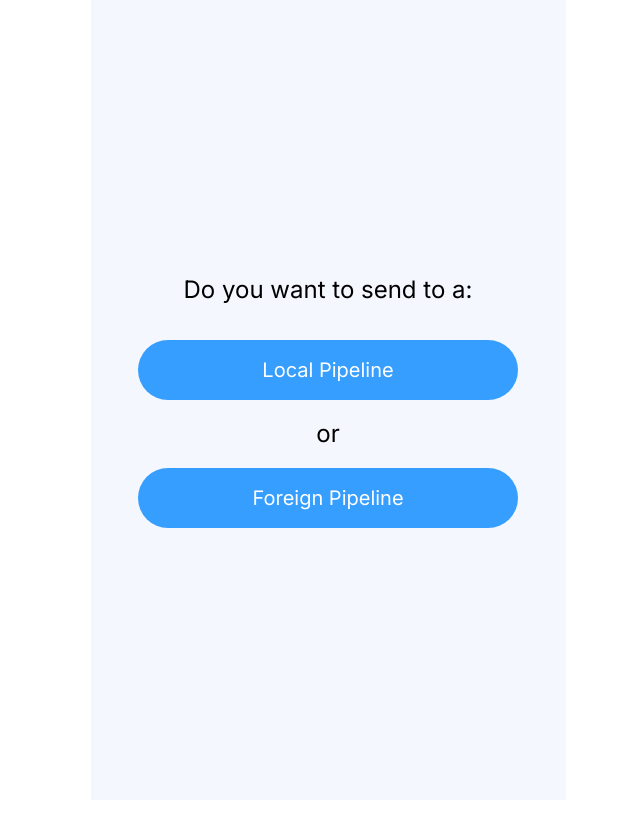
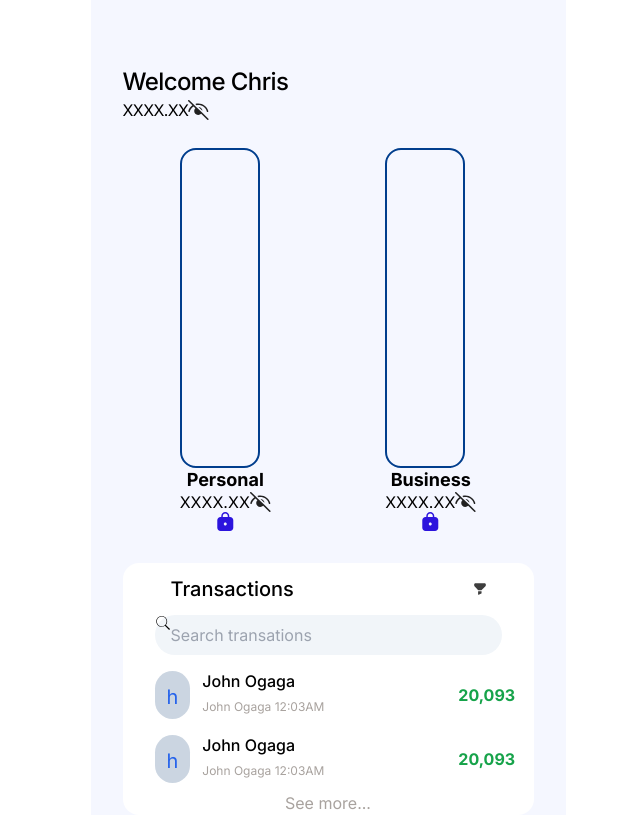
Before and after one commit to Emmakin/Pipeline, a React (Vite) app: page / in a window 1280 px wide. Shown: the whole page, without its empty margins (312-952 px from the left). Built offline with nearby package versions, Linux system fonts and the light colour scheme.

Commit message:
add the eye feature

```diff
--- a/src/App.jsx
+++ b/src/App.jsx
@@ -5,7 +5,7 @@ import Login from "./pages/signUp-Login/Login.jsx";
 import WelcomePage from "./pages/homePage/WelcomePage.jsx";
 import Error from "./components/Error.jsx";
 import PipeAmount from "./components/PipeAmount.jsx";
-import PipelineUnit from "./components/Pipe.jsx";
+import PipelineUnit from "./components/PipeUnit.jsx";
 
 function App() {
   return (
@@ -20,10 +20,10 @@ function App() {
       {/* <NewPasswordCreated /> */}
       {/* <Pipe /> */}
       {/* <Test /> */}
-      <MyRoutes />
+      {/* <MyRoutes /> */}
       {/* <PipeAmount /> */}
       {/* <PipelineUnit /> */}
-      {/* <WelcomePage /> */}
+      <WelcomePage />
       {/* <Loading /> */}
       {/* <WelcScreen /> */}
     </div>
--- a/src/components/HeadAmount.jsx
+++ b/src/components/HeadAmount.jsx
@@ -1,13 +1,20 @@
 import React from 'react'
+import { useState } from 'react';
 import Vector from "../assets/Vector.svg"
 
 const HeadAmount = ({title,amount}) => {
+  const [showHeadAmount, setShowHeadAmount] = useState(false);
+
+  const toggleAmount = () => {
+   setShowHeadAmount(!showHeadAmount);
+  };
+
   return (
     <div className='flex flex-col '>
         <span >{title}</span>
         <div className='flex flex-row'>
-          <span className='text-base font-normal leading-5 text-left'>{amount}</span>
-          <img src={Vector} alt='view'/>
+          <span className='text-base font-normal leading-5 text-left'>{showHeadAmount ? amount : "XXXX.XX"}</span>
+          <img onClick={toggleAmount} src={Vector} alt='view'/>
         </div>
     </div>
   )
--- a/src/components/PipeAmount.jsx
+++ b/src/components/PipeAmount.jsx
@@ -1,20 +1,27 @@
 import React from 'react'
+import { useState } from 'react'
 import Vector from '../assets/Vector.svg'
 import Padlock from '../assets/padlock.svg'
 
+
+
 const PipeAmount = ({pTitle, pAmount}) => {
+ const [showAmount, setShowAmount] = useState(false);
+
+ const toggleAmount = () => {
+  setShowAmount(!showAmount);
+ };
+
   return (
-    <div>
-        <div className='flex flex-col justify-center'>
+    <div className='flex flex-col justify-center'>
             <span className='font-inter text-lg font-bold leading-6 tracking-normal text-center capitalize'>{pTitle}</span>
             <div className='flex flex-row align-top'>
-              <span className='font-inter text-base font-normal leading-5 tracking-normal text-left capitalize '>{pAmount}</span>
-              <img src={Vector} alt='view'/>
+              <span className='font-inter text-base font-normal leading-5 tracking-normal text-left capitalize '>{showAmount ? pAmount : "XXXX.XX"}</span>
+              <img onClick={toggleAmount} src={Vector} alt='view'/>
             </div>
-            <span className='flex justify-center'>
-              <img src={Padlock} alt='padlock'/>
+            <span className='flex justify-center' >
+              <img src={Padlock} alt='padlock' />
             </span>
-        </div>
     </div>
   )
 }
--- a/src/components/Pipe.jsx
+++ b/src/components/PipeUnit.jsx
@@ -9,15 +9,15 @@ import PipeAmount from "./PipeAmount.jsx";
 //     </div>
 //   );
 // };
-  const PipelineUnit = () => {
+  const PipelineUnit = ({pTitle, pAmount}) => {
     return (
       <div className="flex flex-col justify-content mx-auto my-auto">
           <div className="w-20 h-80 pt-46 pb-0 pr-0 pl-0 rounded-2xl border-2 border-textBlue">
             <div className="w-1/2 bg-textBlue"></div>
           </div>
           <PipeAmount
-            pTitle='personal'
-            pAmount='XXXX.XX'
+            pTitle={pTitle}
+            pAmount={pAmount}
           />
       </div>
     );
--- a/src/components/Transact.jsx
+++ b/src/components/Transact.jsx
@@ -3,7 +3,7 @@
 const Transact = ({transactAmount,transactName,transactNameAndTime,transactIcon}) => {
   return (
     <div className='flex justify-around items-center flex-row mt-4'>
-        <span className='flex align-middle justify-center w-12 h-12 p-3 rounded-full text-xl bg-slate-100 text-blue-600 '>h{transactIcon}</span>
+        <span className='flex align-middle justify-center w-12 h-12 p-3 rounded-full text-xl bg-slate-300 text-blue-600'>h{transactIcon}</span>
         <span className='flex flex-col pl-3'>
             <span className='w-64 h-6 text-base font-medium leading-tight text-left'>{transactName}John Ogaga</span>
             <span className='text-xs leading-loose text-stone-400'>{transactNameAndTime}John Ogaga 12:03AM</span>
--- a/src/output.css
+++ b/src/output.css
@@ -635,10 +635,6 @@ video {
   margin-top: 2rem;
 }
 
-.mt-0 {
-  margin-top: 0px;
-}
-
 .block {
   display: block;
 }
@@ -651,8 +647,20 @@ video {
   height: 50%;
 }
 
+.h-12 {
+  height: 3rem;
+}
+
 .h-3\/5 {
   height: 60%;
+}
+
+.h-4 {
+  height: 1rem;
+}
+
+.h-6 {
+  height: 1.5rem;
 }
 
 .h-80 {
@@ -672,6 +680,10 @@ video {
   height: 100%;
 }
 
+.h-8 {
+  height: 2rem;
+}
+
 .min-h-screen {
   min-height: 100vh;
 }
@@ -680,12 +692,24 @@ video {
   width: 50%;
 }
 
+.w-12 {
+  width: 3rem;
+}
+
 .w-20 {
   width: 5rem;
 }
 
+.w-4 {
+  width: 1rem;
+}
+
 .w-4\/5 {
   width: 80%;
+}
+
+.w-64 {
+  width: 16rem;
 }
 
 .w-\[50px\] {
@@ -694,6 +718,14 @@ video {
 
 .w-full {
   width: 100%;
+}
+
+.w-2 {
+  width: 0.5rem;
+}
+
+.w-80 {
+  width: 20rem;
 }
 
 .max-w-\[475px\] {
@@ -744,8 +776,16 @@ video {
   justify-content: space-between;
 }
 
+.justify-around {
+  justify-content: space-around;
+}
+
 .justify-evenly {
   justify-content: space-evenly;
+}
+
+.gap-2 {
+  gap: 0.5rem;
 }
 
 .overflow-hidden {
@@ -799,11 +839,6 @@ video {
   border-color: rgba(1, 62, 141, 1);
 }
 
-.bg-black {
-  --tw-bg-opacity: 1;
-  background-color: rgb(0 0 0 / var(--tw-bg-opacity));
-}
-
 .bg-blue-500 {
   --tw-bg-opacity: 1;
   background-color: rgb(59 130 246 / var(--tw-bg-opacity));
@@ -826,17 +861,31 @@ video {
   background-color: rgb(239 68 68 / var(--tw-bg-opacity));
 }
 
+.bg-slate-100 {
+  --tw-bg-opacity: 1;
+  background-color: rgb(241 245 249 / var(--tw-bg-opacity));
+}
+
+.bg-slate-300 {
+  --tw-bg-opacity: 1;
+  background-color: rgb(203 213 225 / var(--tw-bg-opacity));
+}
+
 .bg-textBlue {
   background-color: rgba(1, 62, 141, 1);
 }
 
-.bg-textGray {
-  background-color: rgba(143, 148, 163, 1);
+.bg-transparent {
+  background-color: transparent;
 }
 
 .bg-white {
   --tw-bg-opacity: 1;
   background-color: rgb(255 255 255 / var(--tw-bg-opacity));
+}
+
+.p-3 {
+  padding: 0.75rem;
 }
 
 .p-4 {
@@ -887,6 +936,10 @@ video {
 
 .pl-0 {
   padding-left: 0px;
+}
+
+.pl-3 {
+  padding-left: 0.75rem;
 }
 
 .pl-8 {
@@ -1019,6 +1072,14 @@ video {
   line-height: 31px;
 }
 
+.leading-loose {
+  line-height: 2;
+}
+
+.leading-tight {
+  line-height: 1.25;
+}
+
 .tracking-normal {
   letter-spacing: 0em;
 }
@@ -1036,6 +1097,16 @@ video {
   color: rgb(0 0 0 / var(--tw-text-opacity));
 }
 
+.text-blue-600 {
+  --tw-text-opacity: 1;
+  color: rgb(37 99 235 / var(--tw-text-opacity));
+}
+
+.text-green-600 {
+  --tw-text-opacity: 1;
+  color: rgb(22 163 74 / var(--tw-text-opacity));
+}
+
 .text-mainBlue {
   color: rgba(53, 158, 255, 1);
 }
@@ -1043,6 +1114,11 @@ video {
 .text-red-500 {
   --tw-text-opacity: 1;
   color: rgb(239 68 68 / var(--tw-text-opacity));
+}
+
+.text-stone-400 {
+  --tw-text-opacity: 1;
+  color: rgb(168 162 158 / var(--tw-text-opacity));
 }
 
 .text-textBlue {
@@ -1081,6 +1157,20 @@ video {
   filter: var(--tw-blur) var(--tw-brightness) var(--tw-contrast) var(--tw-grayscale) var(--tw-hue-rotate) var(--tw-invert) var(--tw-saturate) var(--tw-sepia) var(--tw-drop-shadow);
 }
 
+.transition-all {
+  transition-property: all;
+  transition-timing-function: cubic-bezier(0.4, 0, 0.2, 1);
+  transition-duration: 150ms;
+}
+
+.duration-300 {
+  transition-duration: 300ms;
+}
+
+.ease-in-out {
+  transition-timing-function: cubic-bezier(0.4, 0, 0.2, 1);
+}
+
 * {
   margin: 0px;
   padding: 0px;
--- a/src/pages/homePage/WelcomePage.jsx
+++ b/src/pages/homePage/WelcomePage.jsx
@@ -1,25 +1,26 @@
 import React from 'react'
 import HeadAmount from '../../components/HeadAmount.jsx'
-import PipelineUnit from '../../components/Pipe.jsx'
+import PipelineUnit from '../../components/PipeUnit.jsx'
 import Transaction from '../../components/Transaction.jsx'
 
 const WelcomePage = () => {
+
   return (
     <div className='pt-16 pl-8 pr-8'>
       <span className='font-inter text-2xl font-medium leading-9 tracking-tight text-left
 ' >     <HeadAmount
           title="Welcome Chris"
-          amount="XXXX.XX"
+          amount="AAAA.AA"
         />
       </span>
       <section className='flex justify-evenly align-middle mt-7'>
         <PipelineUnit
-        pipeName='Personal'
-        amount="XXXX.XX"
+          pTitle="personal"
+          pAmount="AAAA.AA"
         />
         <PipelineUnit
-        pipeName='Personal'
-        amount="XXXX.XX"
+          pTitle="business"
+          pAmount="AAAA.AA"
         />
       </section>
       <section className='mt-8 bg-white rounded-2xl pl-8 pr-8'>
--- a/src/pages/passwordRecovery/SetPassword.jsx
+++ b/src/pages/passwordRecovery/SetPassword.jsx
@@ -1,5 +1,5 @@
 import React from "react";
-import padlock from "../../assets/Padlock.svg";
+import padlock from "../../assets/padlock.svg";
 import HeadText from "../../components/HeadText";
 import LabelAndInput from "../../components/LabelAndInput";
 import MainButton from "../../components/MainButton";
```
